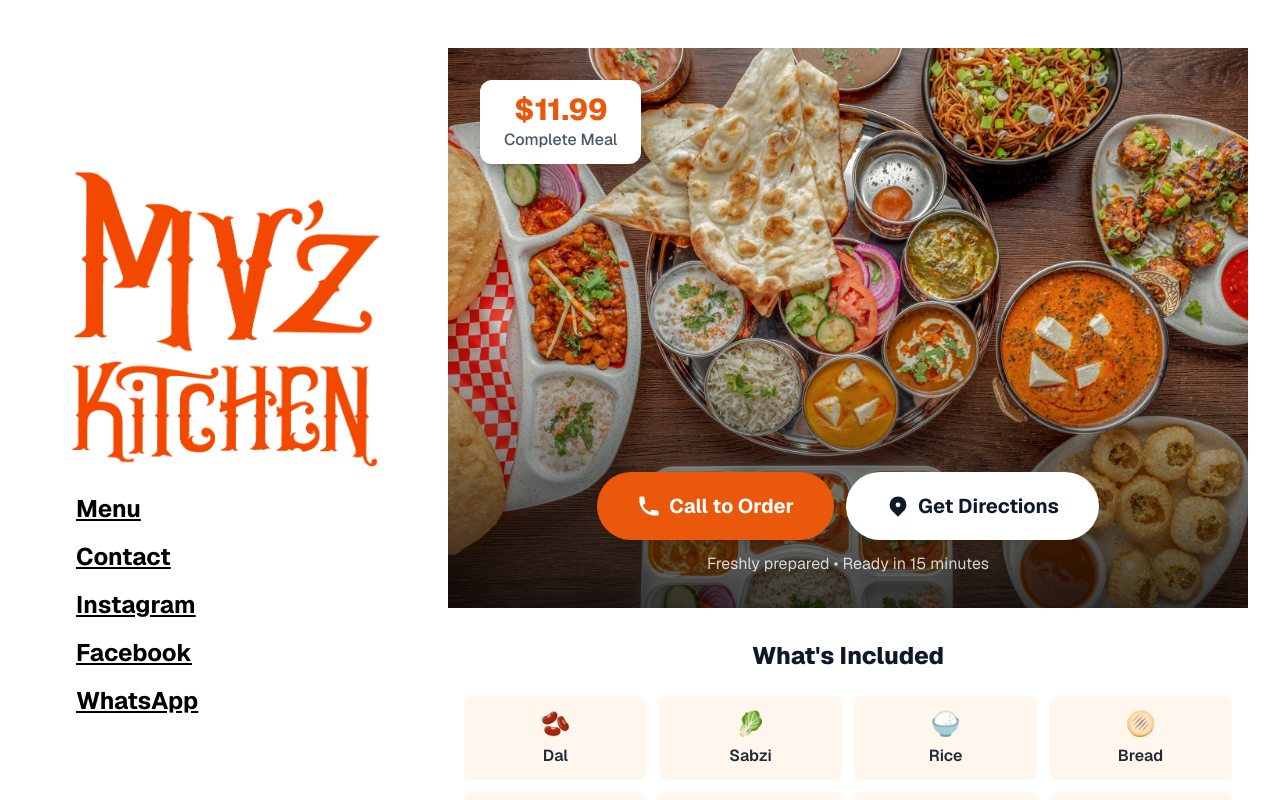
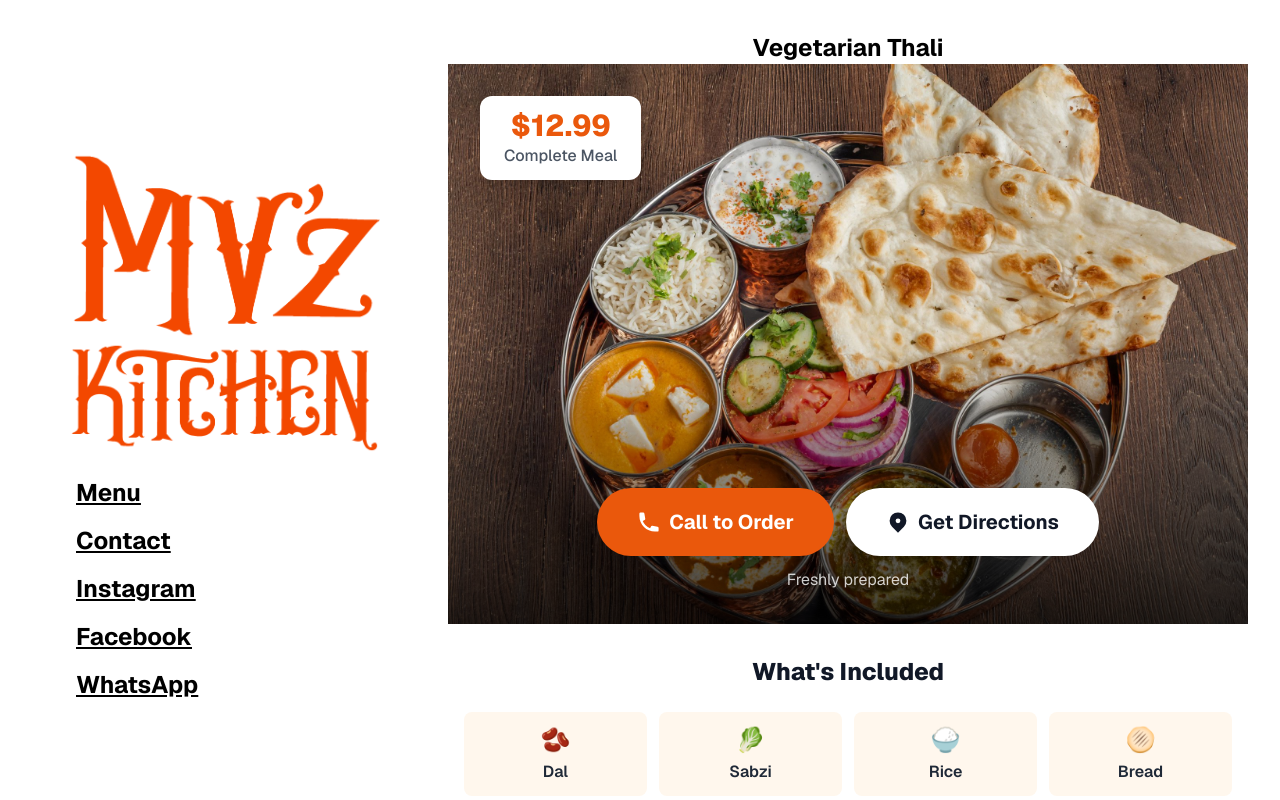
Before and after one commit to Krish120003/mvz-kitchen, a Next.js app: page /thali in a window 1280 px wide. Shown: the top 800 px of the page. Built offline with nearby package versions, Linux system fonts and the light colour scheme; no server answers.

Commit message:
feat: thali page

```diff
--- a/src/components/layout.tsx
+++ b/src/components/layout.tsx
@@ -18,7 +18,7 @@ export function Layout({ children, hideMobileFooter = false }: LayoutProps) {
 
   return (
     <>
-      <main className="min-h-screen bg-[#ffffff] p-4 md:px-8">
+      <main className="min-h-screen bg-[#ffffff] p-4 pt-0 md:px-8">
         <section className="mx-auto grid max-w-7xl grid-cols-1 lg:grid-cols-3 lg:gap-8">
           <div className="flex flex-col gap-2 lg:min-h-screen">
             {/* invisible selectable text */}
@@ -51,7 +51,7 @@ export function Layout({ children, hideMobileFooter = false }: LayoutProps) {
             <div className="mb-8 grid grid-cols-2">
               <Link href={"/"} className="lg:hidden">
                 <Image
-                  className="h-32 w-32"
+                  className="h-24 w-24"
                   width={1024}
                   height={1024}
                   src={"/logo.png"}
--- a/src/pages/thali.tsx
+++ b/src/pages/thali.tsx
@@ -36,18 +36,19 @@ export default function VegetarianThali() {
             },
             aggregateRating: {
               "@type": "AggregateRating",
-              ratingValue: "4.8",
-              reviewCount: "127",
+              ratingValue: "4.9",
+              reviewCount: "1120",
             },
           }),
         }}
       />
       <Layout hideMobileFooter>
         {/* Hero - Photo First */}
+        <h1 className="text-center text-2xl font-bold">Vegetarian Thali</h1>
         <div className="relative">
           <div className="relative aspect-[4/5] w-full md:aspect-[16/9] md:h-[70vh]">
             <Image
-              src="/food-hero.jpeg"
+              src="/daily-thali.jpeg"
               alt="Delicious Vegetarian Thali at MVZ Kitchen Brampton"
               fill
               className="object-cover"
@@ -60,7 +61,7 @@ export default function VegetarianThali() {
           <div className="absolute left-4 top-4 rounded-xl bg-white px-4 py-2 shadow-xl md:left-8 md:top-8 md:px-6 md:py-3">
             <div className="text-center">
               <div className="text-2xl font-extrabold text-orange-600 md:text-3xl">
-                $11.99
+                $12.99
               </div>
               <div className="text-sm font-medium text-gray-600 md:text-base">
                 Complete Meal
@@ -105,7 +106,7 @@ export default function VegetarianThali() {
               </a>
             </div>
             <p className="mt-3 text-center text-sm text-white/80 md:text-base">
-              Freshly prepared • Ready in 15 minutes
+              Freshly prepared
             </p>
           </div>
         </div>
```
Also changed, not shown: public/daily-thali.jpeg (added).
